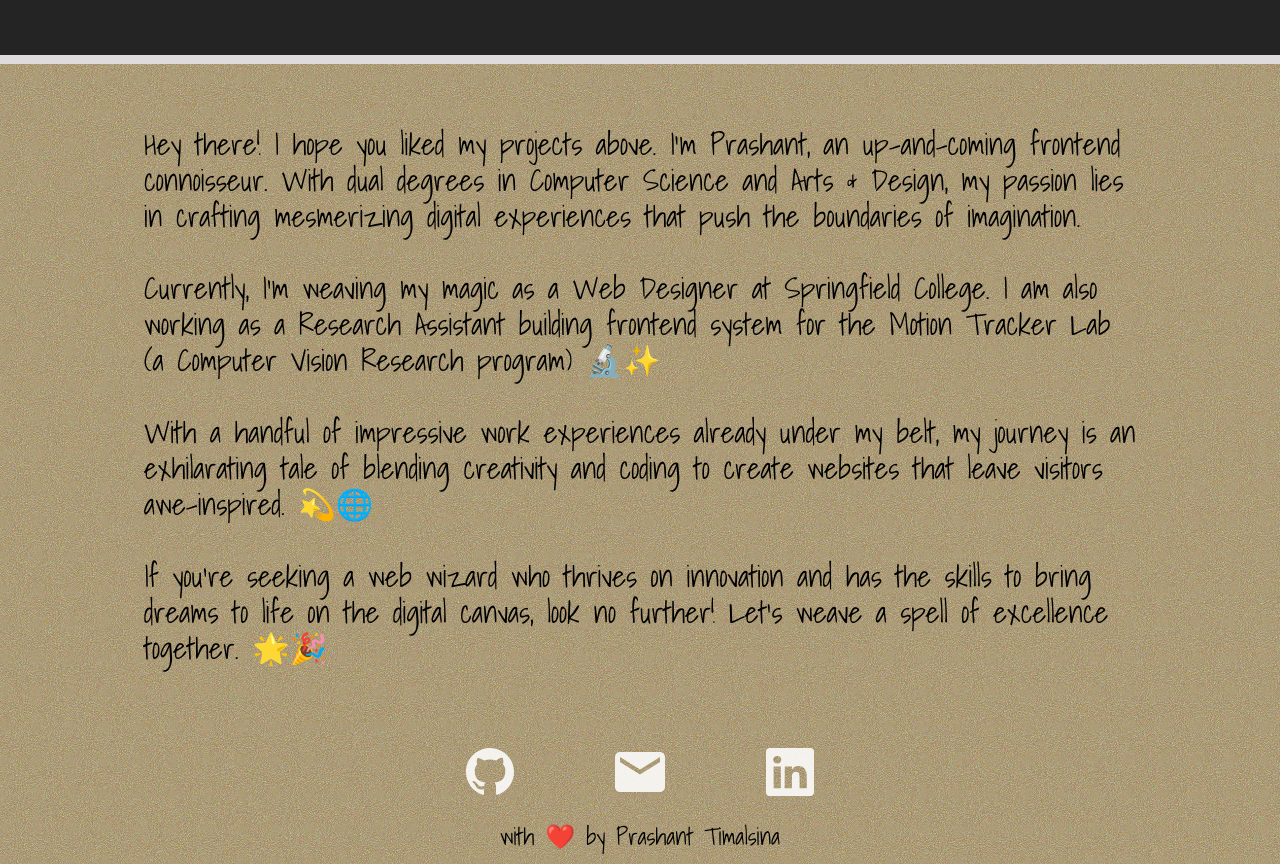
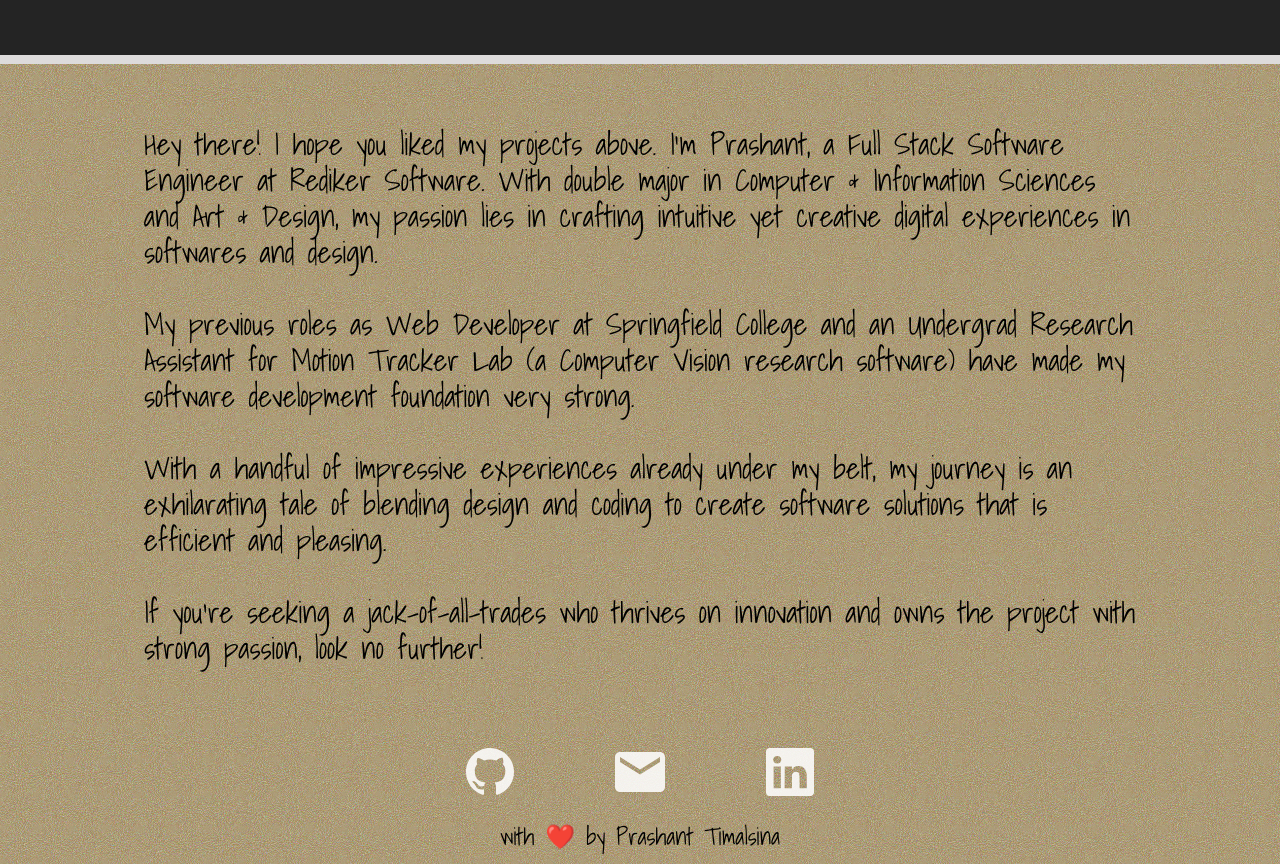
Before and after one commit to tprashant-21/tprashant-21.github.io, a React (Vite) app: page /#/ in a window 1280 px wide. Shown: the part 2920-3784 px from the top of the page. Built offline with nearby package versions, Linux system fonts and the light colour scheme.

Commit message:
Change in contact section

```diff
--- a/src/sections/ContactSec.tsx
+++ b/src/sections/ContactSec.tsx
@@ -28,10 +28,10 @@ const ContactSec = () => {
            whileInView={{opacity: 1, transition: {duration: 1, stiffness: 100, type: "spring"}}}
            viewport={{ amount: 0.9, once: false }}
            >
-          <Paragraph text="Hey there! I hope you liked my projects above. I'm Prashant, an up-and-coming frontend connoisseur. With dual degrees in Computer Science and Arts & Design, my passion lies in crafting mesmerizing digital experiences that push the boundaries of imagination." />
-          <Paragraph text="Currently, I'm weaving my magic as a Web Designer at Springfield College. I am also working as a Research Assistant building frontend system for the Motion Tracker Lab (a Computer Vision Research program) 🔬✨" />
-          <Paragraph text="With a handful of impressive work experiences already under my belt, my journey is an exhilarating tale of blending creativity and coding to create websites that leave visitors awe-inspired. 💫🌐" />
-          <Paragraph text="If you're seeking a web wizard who thrives on innovation and has the skills to bring dreams to life on the digital canvas, look no further! Let's weave a spell of excellence together. 🌟🎉" />
+          <Paragraph text="Hey there! I hope you liked my projects above. I'm Prashant, a Full Stack Software Engineer at Rediker Software. With double major in Computer & Information Sciences and Art & Design, my passion lies in crafting intuitive yet creative digital experiences in softwares and design." />
+          <Paragraph text="My previous roles as Web Developer at Springfield College and an Undergrad Research Assistant for Motion Tracker Lab (a Computer Vision research software) have made my software development foundation very strong." />
+          <Paragraph text="With a handful of impressive experiences already under my belt, my journey is an exhilarating tale of blending design and coding to create software solutions that is efficient and pleasing. " />
+          <Paragraph text="If you're seeking a jack-of-all-trades who thrives on innovation and owns the project with strong passion, look no further!" />
         </motion.div>
 
         <motion.div
```
